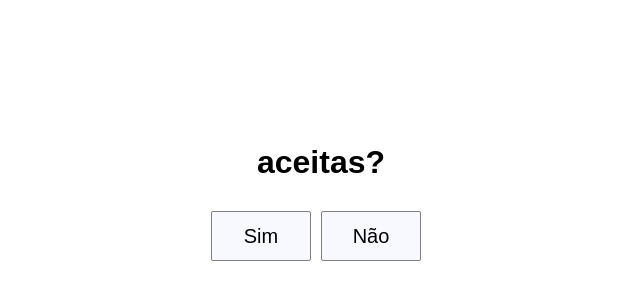
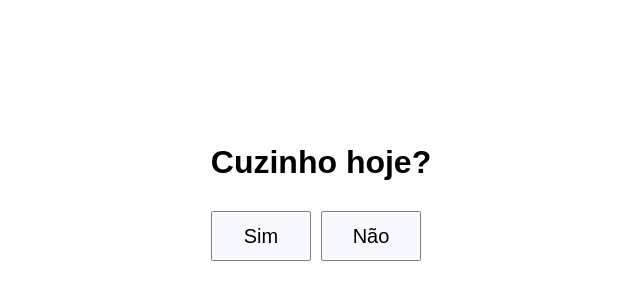
Before and after one commit to VictorAlexisL/VictorAlexisL, a plain HTML site: page bora.html in a window 1280 px wide. Shown: the part 176-476 px from the top of the page, without its empty margins (319-959 px from the left). Drawn offline with Linux system fonts and the light colour scheme.

Commit message:
Update bora.html

```diff
--- a/bora.html
+++ b/bora.html
@@ -3,7 +3,7 @@
 <head>
 	<meta charset="UTF-8">
 	<meta name="viewport" content="width=device-width, initial-scale=1" />
-	<title>Aceitas?</title>
+	<title>Cuzinho hoje?</title>
 	<style>
 		.container {
 			display: flex;
@@ -63,7 +63,7 @@
 	</style>
 </head>
 <body>
-		<div class="container"><h1>aceitas?</h1>
+		<div class="container"><h1>Cuzinho hoje?</h1>
 			<div class="buttons-container">
 				<button id="myOtherButton" class="button">Sim</button>
 				<button id="unclickableButton" class="button">Não</button>
```
